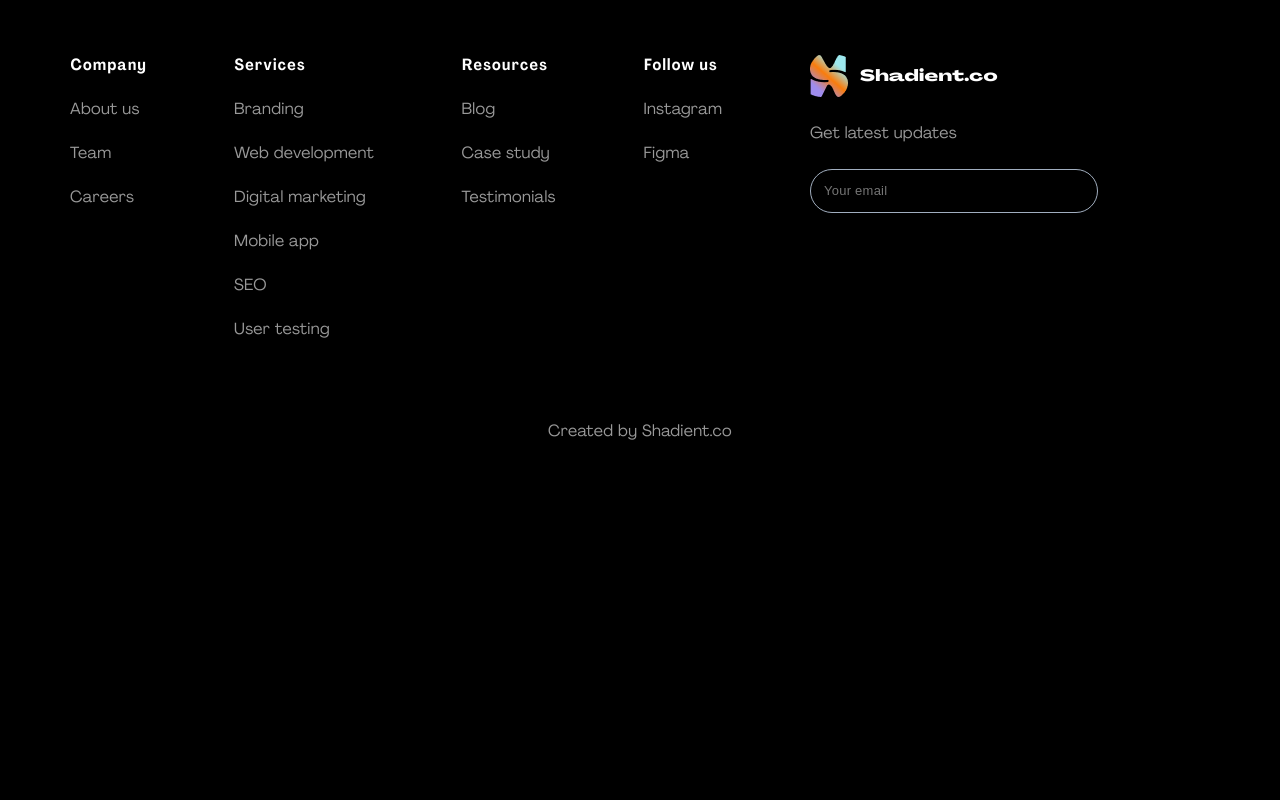
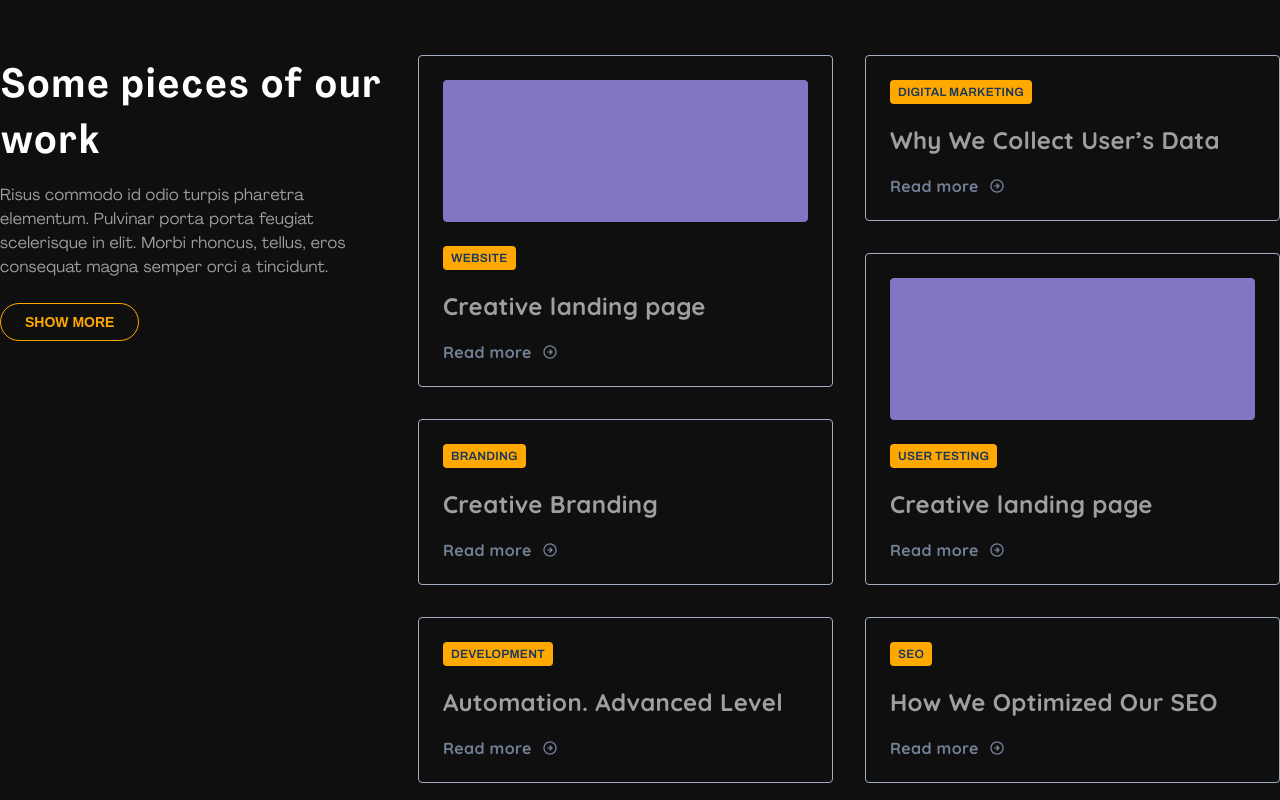
Before and after one commit to m-rolana/training__css-flex, a plain HTML site: page index.html in a window 1280 px wide. Shown: the part 3140-3940 px from the top of the page. Before the commit the page ends 3623 px from the top, so only its background shows below. Drawn offline with Linux system fonts and the light colour scheme.

Commit message:
add our work section

```diff
--- a/index.html
+++ b/index.html
@@ -5,6 +5,12 @@
     <meta name="viewport" content="width=device-width, initial-scale=1.0" />
     <title>Shadient.co</title>
     <link rel="stylesheet" href="./css/index.css" />
+    <link rel="preconnect" href="https://fonts.googleapis.com" />
+    <link rel="preconnect" href="https://fonts.gstatic.com" crossorigin />
+    <link
+      href="https://fonts.googleapis.com/css2?family=Archivo:wght@600&family=Quicksand:wght@700&display=swap"
+      rel="stylesheet"
+    />
   </head>
   <body>
     <div class="wrapper">
@@ -278,6 +284,72 @@
             </div>
           </div>
         </section>
+
+        <section class="section bg-light-black">
+          <div class="container">
+            <div class="our-work">
+              <div class="our-work__column">
+                <div class="our-work__intro">
+                  <h2 class="title our-work__title">Some pieces of our work</h2>
+                  <p class="our-work__description">
+                    Risus commodo id odio turpis pharetra elementum. Pulvinar
+                    porta porta feugiat scelerisque in elit. Morbi rhoncus,
+                    tellus, eros consequat magna semper orci a tincidunt.
+                  </p>
+                  <button
+                    class="our-work__more orange-button orange-button_transaparent"
+                  >
+                    Show More
+                  </button>
+                </div>
+              </div>
+              <div class="our-work__column">
+                <article class="project">
+                  <img
+                    src="./img/project-image.png"
+                    alt="Creative landing page"
+                    class="project__image"
+                  />
+                  <p class="project__tag">Website</p>
+                  <h3 class="project__title">Creative landing page</h3>
+                  <a href="" class="project__more">Read more</a>
+                </article>
+                <article class="project">
+                  <p class="project__tag">Branding</p>
+                  <h3 class="project__title">Creative Branding</h3>
+                  <a href="" class="project__more">Read more</a>
+                </article>
+                <article class="project">
+                  <p class="project__tag">DEVELOPMENT</p>
+                  <h3 class="project__title">Automation. Advanced Level</h3>
+                  <a href="" class="project__more">Read more</a>
+                </article>
+              </div>
+              <div class="our-work__column">
+                <article class="project">
+                  <p class="project__tag">Digital marketing</p>
+                  <h3 class="project__title">Why We Collect User’s Data</h3>
+                  <a href="" class="project__more">Read more</a>
+                </article>
+                <article class="project">
+                  <img
+                    src="./img/project-image.png"
+                    alt="Creative landing page"
+                    class="project__image"
+                  />
+                  <p class="project__tag">User testing</p>
+                  <h3 class="project__title">Creative landing page</h3>
+                  <a href="" class="project__more">Read more</a>
+                </article>
+                <article class="project">
+                  <p class="project__tag">SEO</p>
+                  <h3 class="project__title">How We Optimized Our SEO</h3>
+                  <a href="" class="project__more">Read more</a>
+                </article>
+              </div>
+            </div>
+          </div>
+        </section>
       </main>
 
       <footer class="footer">
--- a/scss/index.scss
+++ b/scss/index.scss
@@ -5,6 +5,7 @@
 @import "./trusted-companies";
 @import "./we-offer";
 @import "./why-choose-us";
+@import "./our-work";
 @import "./footer";
 
 
--- /dev/null
+++ b/scss/our-work.scss
@@ -0,0 +1,83 @@
+.our-work {
+  display: flex;
+  gap: 32px;
+  justify-content: center;
+  padding: 80px 0;
+
+  &__column {
+  }
+
+  &__intro {
+    max-width: 412px;
+    height: 100%;
+  }
+
+  &__title {
+    margin-bottom: 16px;
+  }
+
+  &__description {
+    margin-bottom: 24px;
+  }
+
+  &__more {
+  }
+
+  .project {
+    display: flex;
+    flex-direction: column;
+    align-items: start;
+    padding: 24px;
+    margin-bottom: 32px;
+
+    border-radius: 4px;
+    border: 1px solid #a1aebf;
+
+    &:last-child {
+      margin-bottom: 0;
+    }
+
+    &__image {
+      margin-bottom: 24px;
+      align-self: center;
+    }
+
+    &__tag {
+      margin-bottom: 20px;
+      padding: 4px 8px;
+
+      border-radius: 4px;
+      background-color: #ffa800;
+
+      color: #1a365d;
+      font-family: Archivo;
+      font-size: 12px;
+      font-weight: 600;
+      line-height: 16px; /* 133.333% */
+      letter-spacing: 0.24px;
+      text-transform: uppercase;
+    }
+
+    &__title {
+      margin-bottom: 20px;
+
+      font-family: Quicksand;
+      font-size: 24px;
+      font-weight: 700;
+      line-height: 32px; /* 133.333% */
+    }
+
+    &__more {
+      padding-right: 26px;
+
+      color: #728095;
+      font-family: Quicksand;
+      line-height: 20px; /* 125% */
+      letter-spacing: 0.32px;
+
+      background-image: url("../img/project-more.png");
+      background-repeat: no-repeat;
+      background-position: right;
+    }
+  }
+}
```
Also changed, not shown: css/index.css, img/project-image.png (added), img/project-more.png (added).
